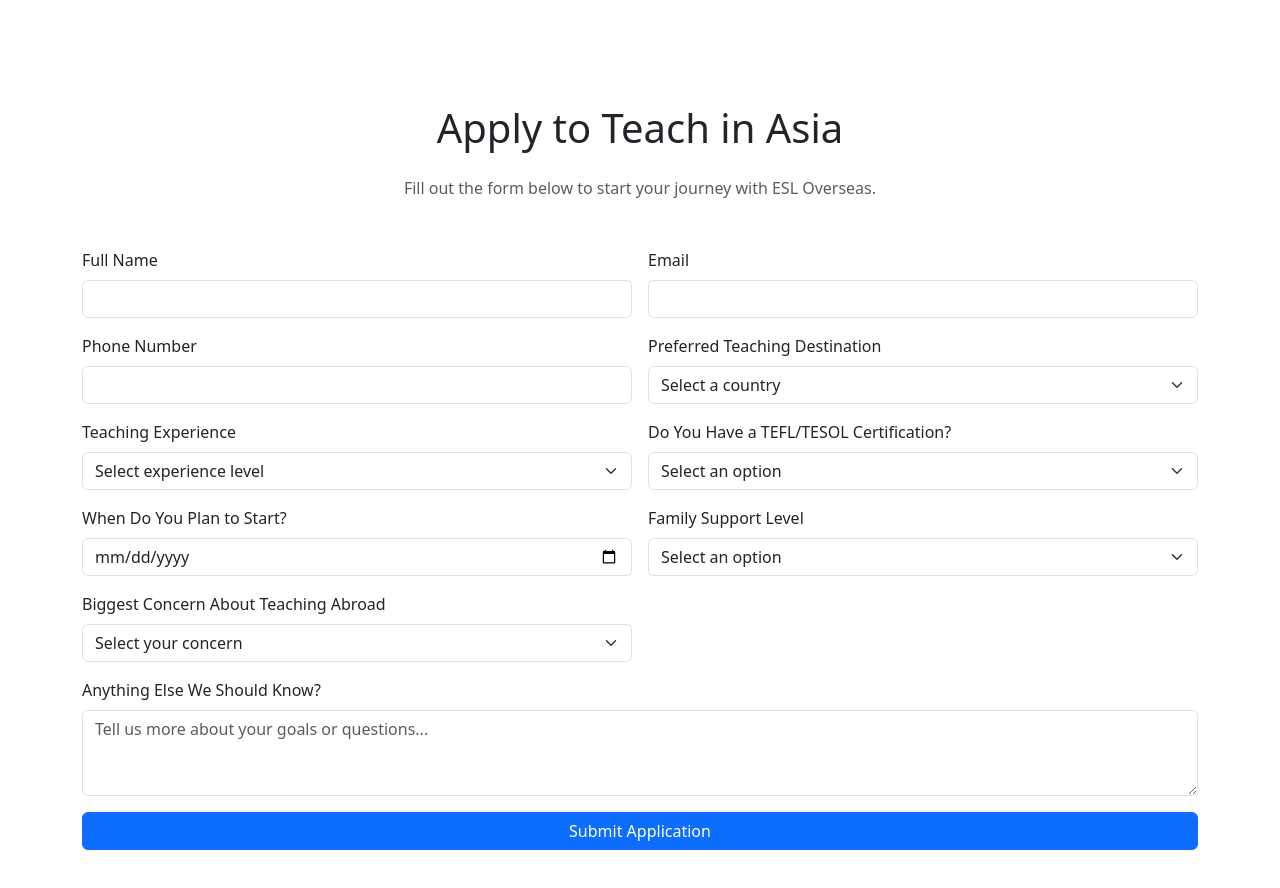
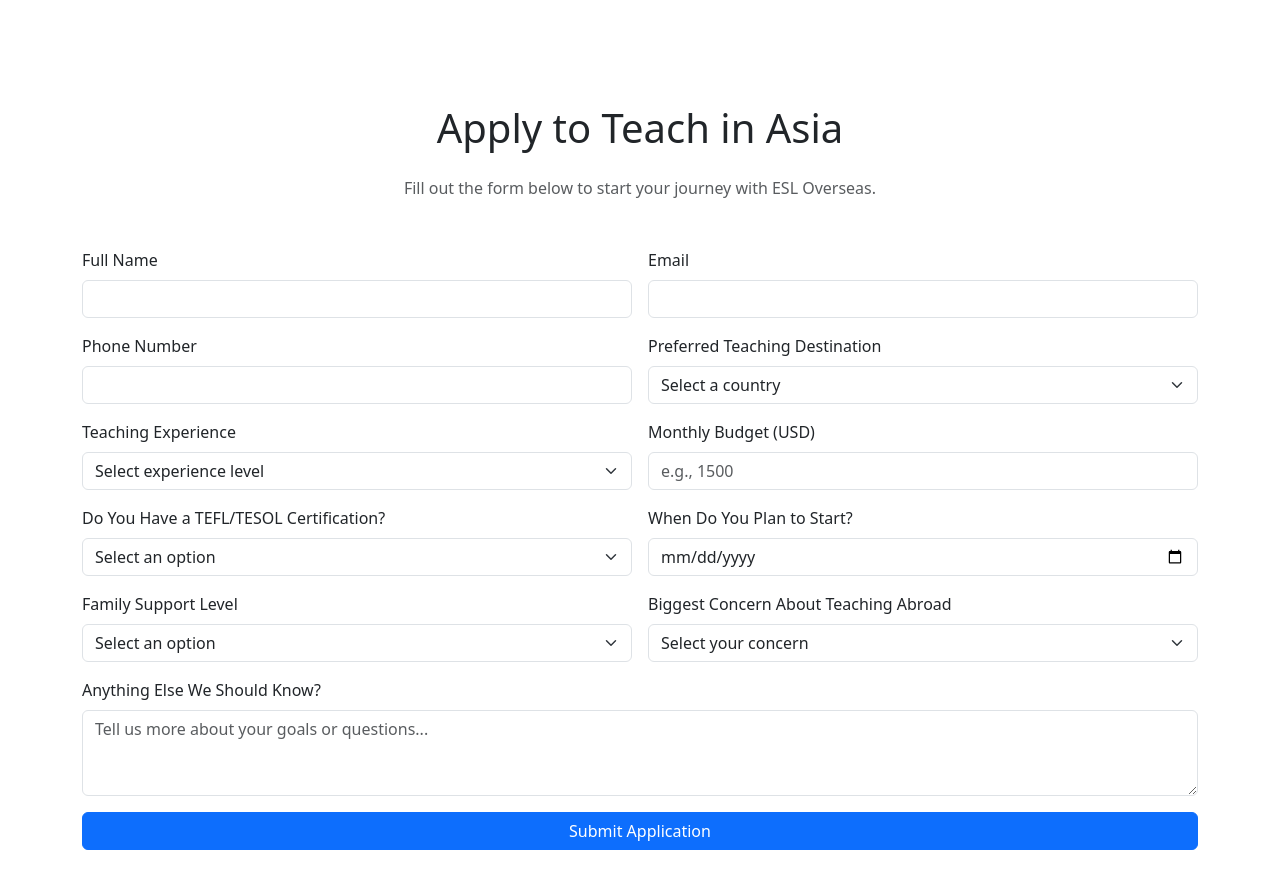
Before and after one commit to mabgcm/esloverseas, a Next.js app: page /ctaform in a window 1280 px wide. Shown: the top 888 px of the page. Built offline with nearby package versions, Linux system fonts and the light colour scheme.

Commit message:
attempt3

```diff
--- a/app/ctaform/page.js
+++ b/app/ctaform/page.js
@@ -10,6 +10,7 @@ export default function CtaFormPage() {
         experience: '',
         certification: '',
         startDate: '',
+        budget: '', // Added to match potential form input
         familySupport: '',
         concerns: '',
         message: ''
@@ -22,20 +23,24 @@ export default function CtaFormPage() {
 
     const handleSubmit = async (e) => {
         e.preventDefault();
+        console.log('Form submitted with data:', formData); // Debug log
         try {
-            const response = await fetch('app/api/submit-form/route.js', {
+            const response = await fetch('/api/submit-form', { // Corrected endpoint
                 method: 'POST',
                 headers: { 'Content-Type': 'application/json' },
                 body: JSON.stringify(formData),
             });
+            console.log('API Response:', response); // Debug API response
             if (response.ok) {
                 alert('Application submitted successfully!');
                 setFormData({
                     name: '', email: '', phone: '', destination: '', experience: '',
-                    certification: '', startDate: '', familySupport: '',
+                    certification: '', startDate: '', budget: '', familySupport: '',
                     concerns: '', message: ''
                 });
             } else {
+                const errorText = await response.text();
+                console.error('API Error:', errorText);
                 alert('Something went wrong. Please try again.');
             }
         } catch (error) {
@@ -126,6 +131,18 @@ export default function CtaFormPage() {
                             </select>
                         </div>
                         <div className="col-md-6">
+                            <label htmlFor="budget" className="form-label">Monthly Budget (USD)</label>
+                            <input
+                                type="number"
+                                className="form-control"
+                                id="budget"
+                                name="budget"
+                                value={formData.budget}
+                                onChange={handleInputChange}
+                                placeholder="e.g., 1500"
+                            />
+                        </div>
+                        <div className="col-md-6">
                             <label htmlFor="certification" className="form-label">Do You Have a TEFL/TESOL Certification?</label>
                             <select
                                 className="form-select"
```
